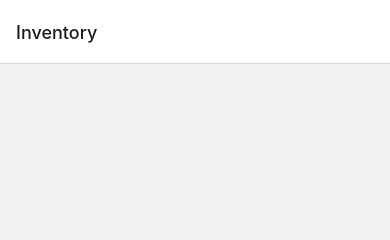
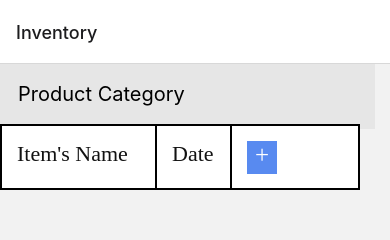
Before and after one commit to PrestonThomas/KitchenVision, a React Native app: screen /Inventory in a window 390 px wide. Shown: the top 240 px of the page. Built offline with nearby package versions, Linux system fonts and the light colour scheme; no server answers.

Commit message:
Signed-off-by: Yit Soo <yjsoo004@mymail.sim.edu.sg>
Changes to be committed:
modified:   package-lock.json
modified:   package.json
modified:   src/screens/InventoryScreen.js
modified:   yarn.lock

```diff
--- a/package.json
+++ b/package.json
@@ -16,11 +16,13 @@
     "@react-navigation/native-stack": "^6.6.2",
     "@react-navigation/stack": "^6.2.2",
     "dynamsoft-capture-vision-react-native": "^1.1.1",
+    "expo-constants": "^13.1.1",
     "fs": "^0.0.1-security",
     "glob": "^7.2.0",
     "react": "17.0.2",
     "react-native": "0.68.2",
     "react-native-actions-sheet": "^0.7.2",
+    "react-native-collapsible": "^1.6.0",
     "react-native-fab": "^1.0.18",
     "react-native-fs": "^2.20.0",
     "react-native-gesture-handler": "^2.5.0",
@@ -28,6 +30,7 @@
     "react-native-image-resizer": "^1.4.5",
     "react-native-safe-area-context": "^4.3.1",
     "react-native-screens": "^3.14.0",
+    "react-native-vector-icons": "^9.2.0",
     "react-native-vision-camera": "^2.13.5"
   },
   "devDependencies": {
--- a/src/screens/InventoryScreen.js
+++ b/src/screens/InventoryScreen.js
@@ -1,7 +1,8 @@
 import React, { useState, useEffect } from "react";
-import { Text, View, Button } from 'react-native';
+import { Text, View, Button, StyleSheet,TouchableOpacity } from 'react-native';
 import scanner from '../components/Scanner';
 import FAB from 'react-native-fab';
+import Icon from "react-native-vector-icons/Entypo";
 import Barcode from '../api/barcode';
 import barcode from '../api/barcode';
 import { createStackNavigator } from '@react-navigation/stack';
@@ -37,6 +38,25 @@ class InventoryScreen extends React.Component {
 
 function InventoryHome({ navigation }) {
     return (
+        <>
+        <View style={styles.container}>
+            <Text style={styles.name}>Product Category</Text>
+            <View style={styles.rect}>
+                <View style={styles.rect2}>
+                    <Text style={styles.itemsName}>Item&#39;s Name</Text>
+                </View>
+                <View style={styles.rect3}>
+                    <View style={styles.rect4}>
+                        <Text style={styles.date}>Date</Text>
+                    </View>
+                    <View style={styles.rect5}>
+                    <TouchableOpacity style={styles.plusButton}>
+                        <Text style={styles.plusText}>+</Text>
+                    </TouchableOpacity>
+                    </View>
+                </View>
+            </View>
+        </View>
         <View style={{ flex: 1, alignItems: 'center', justifyContent: 'center' }}>
         <Text style={{ fontSize: 30, color: 'black' }}>
             InventoryScreen
@@ -44,19 +64,17 @@ function InventoryHome({ navigation }) {
         <Button
             onPress={() => {
                 console.log(scanner.returnScannedText());
-                }}
-                title="Retrieve Expiry Date"
-            />
+            } }
+            title="Retrieve Expiry Date" />
         <Button
             onPress={() => navigation.navigate('Barcode Scanner')}
-                title="Scan Barcode"
-            />
+            title="Scan Barcode" />
         <Button
             // style align to the bottom of the screen
             onPress={() => console.log(barcodeOutput[0].barcodeText)}
-                title="Log barcode output"
-            />
-        </View>
+            title="Log barcode output" />
+    </View></>
+
     );
 }
 
@@ -122,4 +140,82 @@ function ItemDetailsScreen({ navigation }) {
     );
 }
 
+const styles = StyleSheet.create({
+    container: {
+      backgroundColor: "#E6E6E6",
+      width: 375,
+      height: 65
+    },
+    name:{
+        fontSize:20,
+        margin:18,
+    },
+    rect: {
+        width: 360,
+        height: 66,
+        backgroundColor: "rgba(255,255,255,1)",
+        borderWidth: 1,
+        borderColor: "#000000",
+        flexDirection: "row"
+    },
+    rect2: {
+        backgroundColor: "rgba(255,255,255,1)",
+        borderWidth: 1,
+        borderColor: "#000000",
+        padding: 0,
+        margin: 0,
+        width: 155
+    },
+    rect3: {
+        flex: 0.5,
+        backgroundColor: "rgba(248, 248, 248,1)",
+        flexDirection: "row"
+    },
+    rect4: {
+        backgroundColor: "rgba(255,255,255,1)",
+        borderWidth: 1,
+        borderColor: "#000000",
+        marginLeft: 0,
+        width: 75
+    },
+    rect5: {
+        backgroundColor: "rgba(255,255,255,1)",
+        borderWidth: 1,
+        borderColor: "#000000",
+        marginLeft: 0,
+        width: 128
+    },
+    date: {
+        top: 15,
+        left: 15,
+        position: "absolute",
+        fontFamily: "roboto-regular",
+        color: "#121212",
+        fontSize: 22
+    },
+    itemsName: {
+        top: 15,
+        left: 15,
+        position: "absolute",
+        fontFamily: "roboto-regular",
+        color: "#121212",
+        fontSize: 22
+    },
+    plusButton: {
+        top: 15,
+        left: 15,
+        width: 30,
+        height: 33,
+        position: "absolute",
+        backgroundColor: "rgba(88,138,240,1)"
+    },
+    plusText: {
+        fontFamily: "roboto-regular",
+        color: "rgba(255,255,255,1)",
+        fontSize: 25,
+        marginTop: 0,
+        marginLeft: 8,
+        position: "absolute",
+    }
+  });
 export default InventoryScreen;
```
Also changed, not shown: 2 other files (tests, documents, lock files or other folders). Lines whose indentation alone changed are shown as unchanged.
